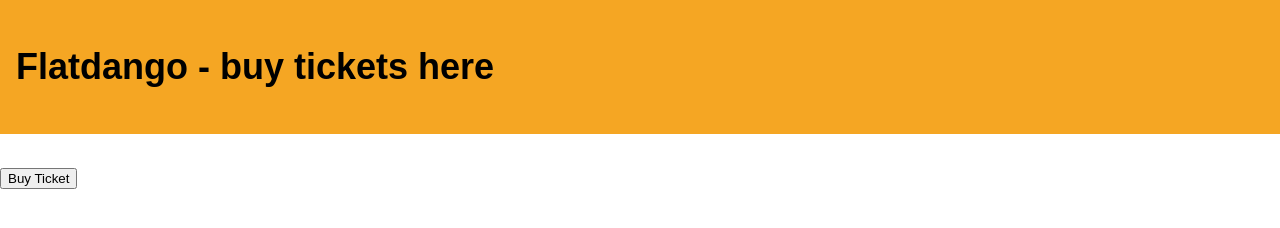
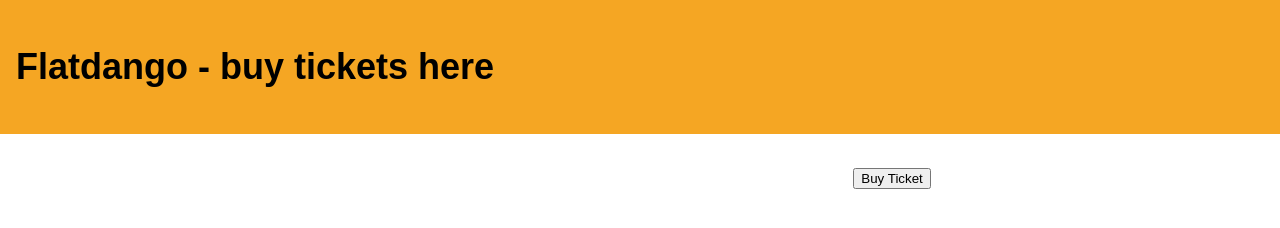
Before and after one commit to Speedycandle/FLATDANGO-CODE-CHALLENGE, a plain HTML site: page index.html in a window 1280 px wide. Drawn offline with Linux system fonts and the light colour scheme; no server answers.

Commit message:
added styling to the filmlist container which is inside div,class row

```diff
--- a/style.css
+++ b/style.css
@@ -23,3 +23,7 @@
     flex-wrap: wrap;
     margin: 1rem 0;
   }
+  .col-4 {
+    flex: 0 0 33.3333%;
+    max-width: 33.3333%;
+  }
```
